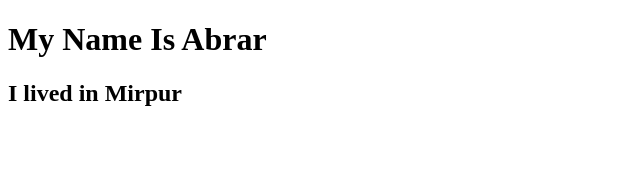
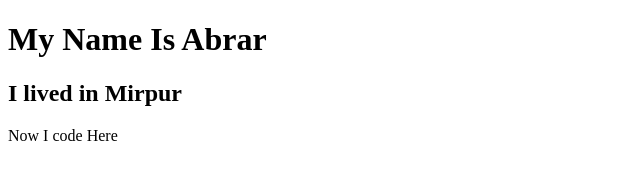
Before and after one commit to Abrar-eng/my-second-repo, a plain HTML site: page index.html in a window 1280 px wide. Shown: the whole page, without its empty margins (0-640 px from the left). Drawn offline with Linux system fonts and the light colour scheme.

Commit message:
styles added

```diff
--- a/index.html
+++ b/index.html
@@ -11,5 +11,6 @@
         My Name Is Abrar
     </h1>
     <h2>I lived in Mirpur</h2>
+    <p>Now I code Here</p>
 </body>
 </html>
--- /dev/null
+++ b/style.css
@@ -0,0 +1,3 @@
+p{
+    color: aliceblue;
+}
```
